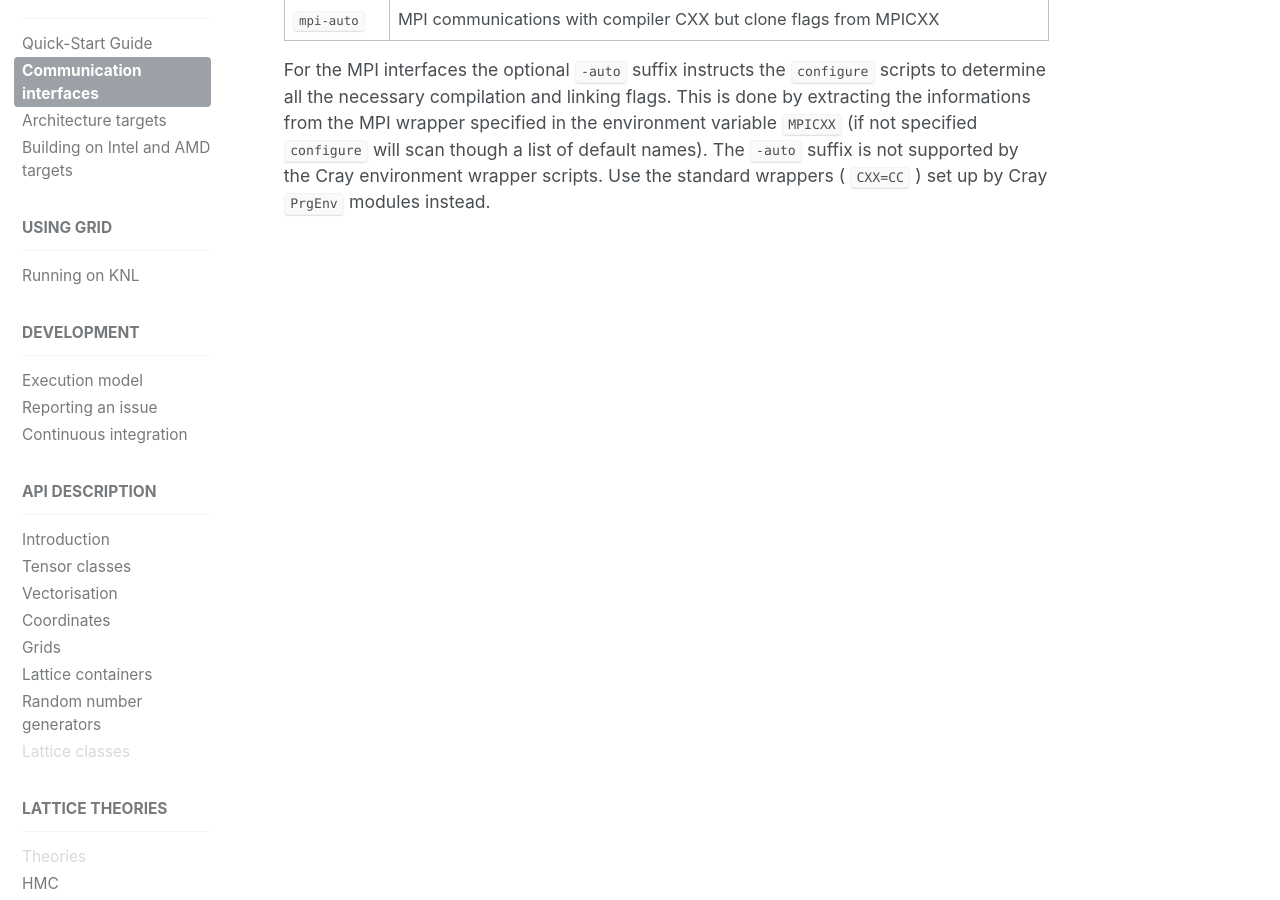
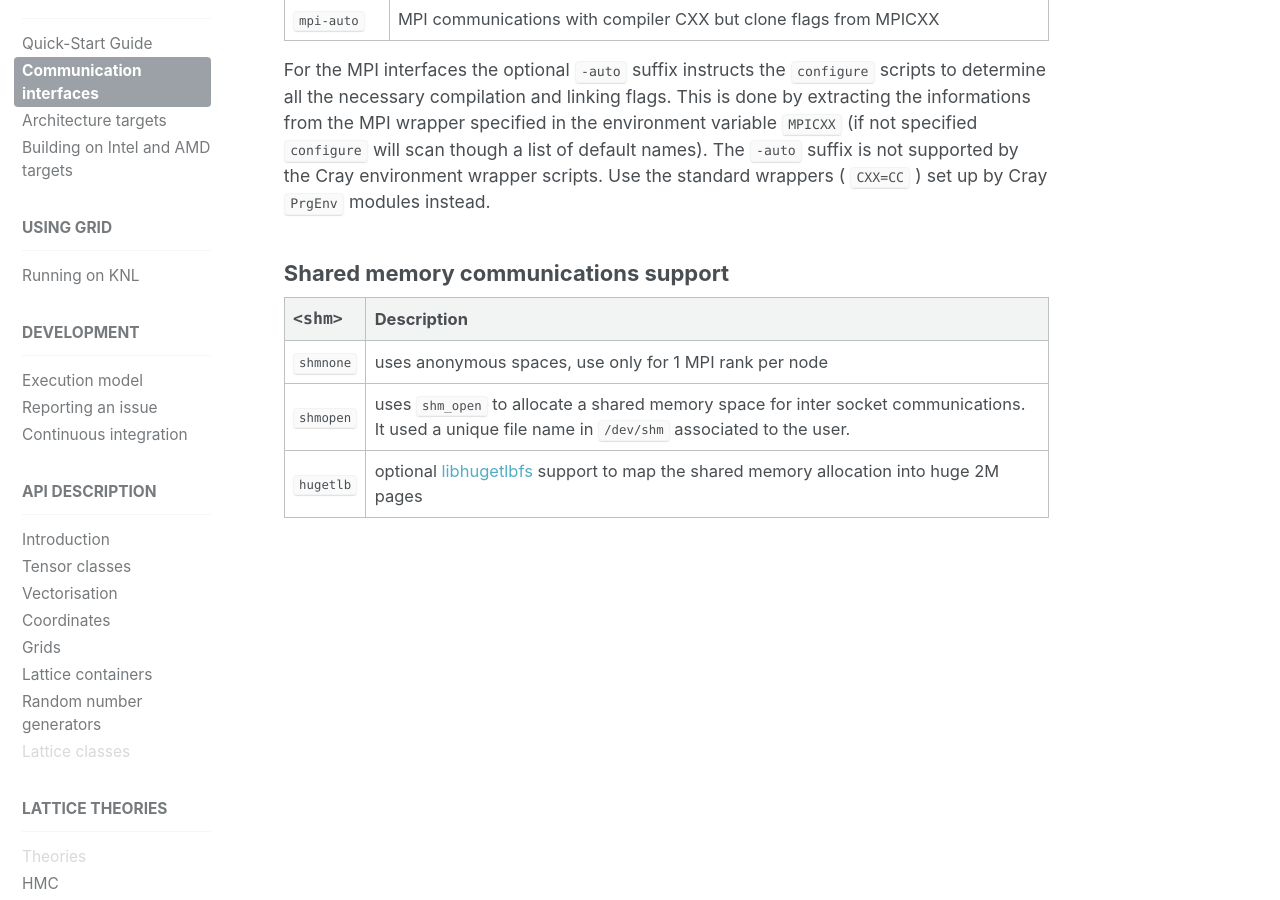
Before and after one commit to paboyle/Grid, a Jekyll site: the page built from _pages/docs/comm_interfaces.md, in a window 1280 px wide and 900 px high, scrolled down 644 px. Built offline with Jekyll 4.4.1, drawn with Linux system fonts in a browser that asks for light colours.

Commit message:
Shared mem support flags

```diff
--- a/_pages/docs/comm_interfaces.md
+++ b/_pages/docs/comm_interfaces.md
@@ -20,4 +20,13 @@ The following options can be use with the `--enable-comms=` option to target dif
 
 For the MPI interfaces the optional `-auto` suffix instructs the `configure` scripts to determine all the necessary compilation and linking flags. This is done by extracting the informations from the MPI wrapper specified in the environment variable `MPICXX` (if not specified `configure` will scan though a list of default names). The `-auto` suffix is not supported by the Cray environment wrapper scripts. Use the standard wrappers ( `CXX=CC` ) set up by Cray `PrgEnv` modules instead.
 
+### Shared memory communications support
+
+| `<shm>`       | Description                                                       |
+| ------------- | ----------------------------------------------------------------- |
+| `shmnone`     | uses anonymous spaces, use only for 1 MPI rank per node           |
+| `shmopen`     | uses `shm_open` to allocate a shared memory space for inter socket communications. It used a unique file name in `/dev/shm` associated to the user. |
+| `hugetlb`     | optional [libhugetlbfs](https://github.com/libhugetlbfs/libhugetlbfs) support to map the shared memory allocation into huge 2M pages                |
+
+
 {% include paginator.html %}
```
